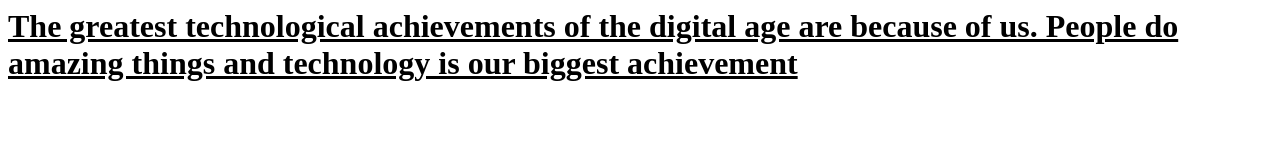
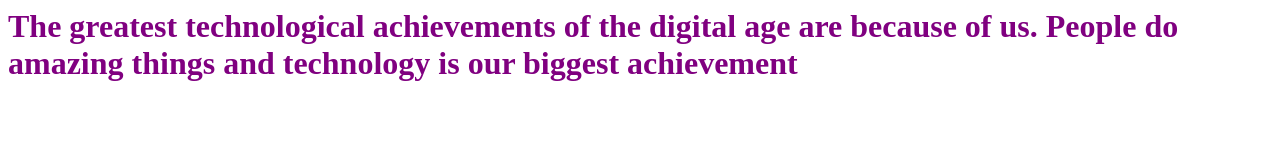
Before and after one commit to ThatKidTytan/TechAchievement, a plain HTML site: page index.html in a window 1280 px wide. Drawn offline with Linux system fonts and the light colour scheme.

Commit message:
Update index.html

```diff
--- a/index.html
+++ b/index.html
@@ -1,2 +1,8 @@
 <html>
-<h1> <align=center> <u> The greatest technological achievements of the digital age are because of us. People do amazing things and technology is our biggest achievement </u> </align=center> </h1>
+<h1>
+  <align=center>
+    <font color="purple">
+    The greatest technological achievements of the digital age are because of us. People do amazing things and technology is our biggest achievement
+    </font>
+      </align=center>
+  </h1>
```
